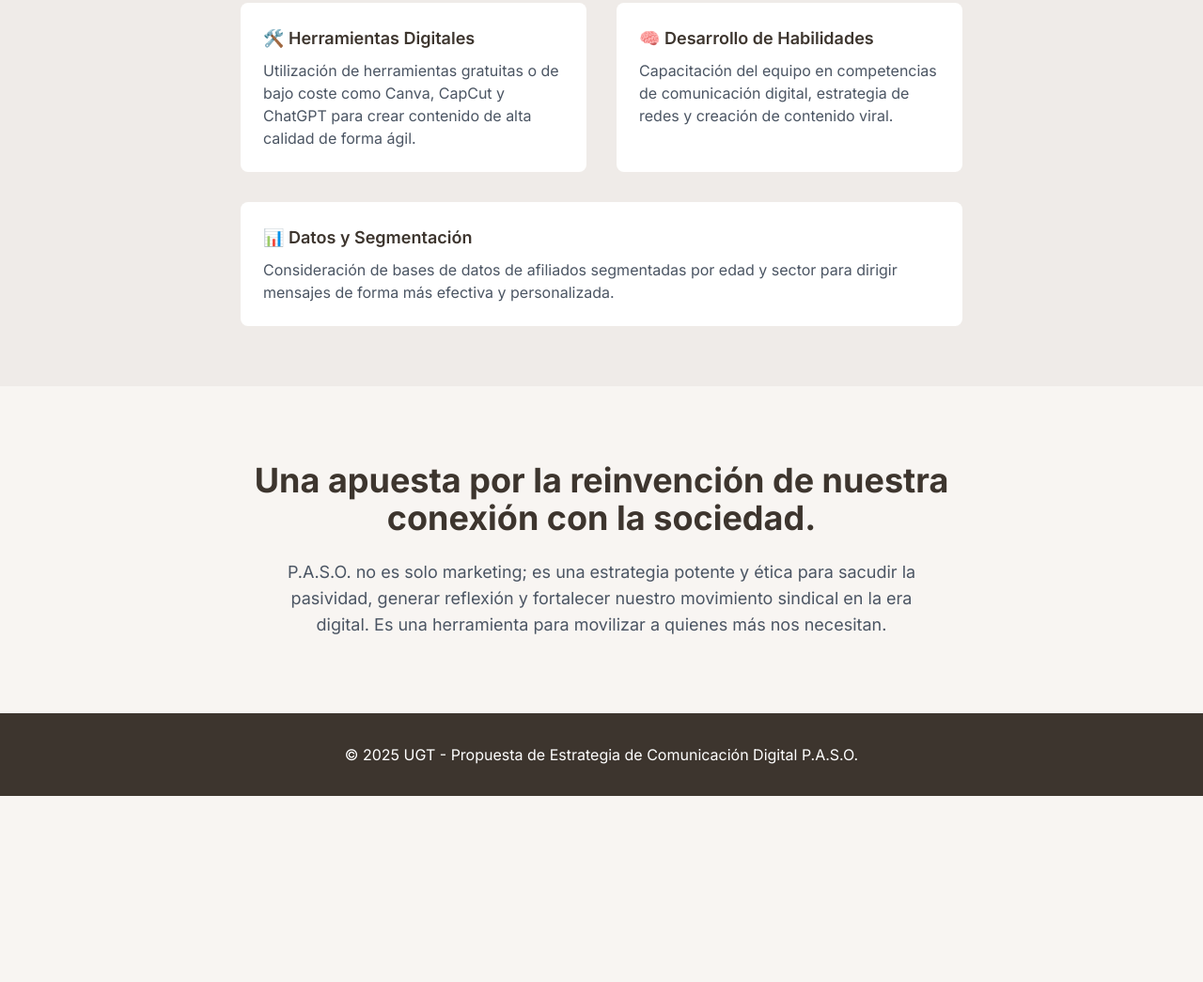
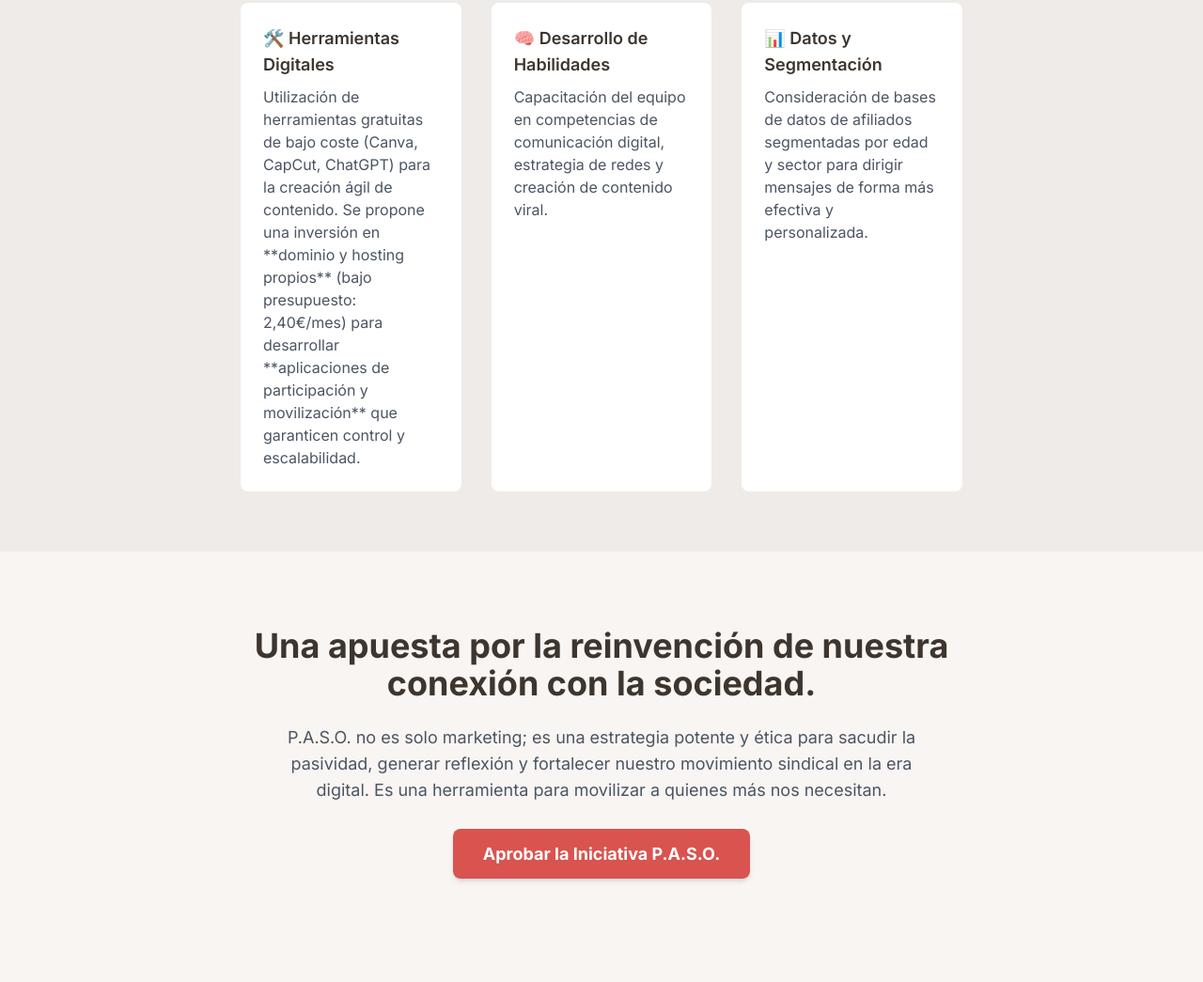
Before and after one commit to UGTSanidadSalamanca/PresentarPASO, a plain HTML site: page index.html in a window 1280 px wide. Shown: the part 3687-4732 px from the top of the page at 94% size. Before the commit the page ends 4534 px from the top, so only its background shows below. Drawn offline with nearby package versions, Linux system fonts and the light colour scheme.

Commit message:
Update index.html

```diff
--- a/index.html
+++ b/index.html
@@ -207,19 +207,31 @@
             <div class="container mx-auto px-6 text-center">
                 <h2 class="section-title">Inversión y Capacidades</h2>
                 <p class="section-subtitle mt-4 max-w-2xl mx-auto">Para garantizar el éxito, es fundamental invertir en las herramientas y habilidades adecuadas.</p>
-                <div class="mt-10 max-w-3xl mx-auto grid sm:grid-cols-2 gap-8 text-left">
+                <div class="mt-10 max-w-3xl mx-auto grid md:grid-cols-3 gap-8 text-left">
                     <div class="bg-white p-6 rounded-lg">
                         <h3 class="font-semibold text-lg mb-2">🛠️ Herramientas Digitales</h3>
-                        <p class="text-gray-600">Utilización de herramientas gratuitas o de bajo coste como Canva, CapCut y ChatGPT para crear contenido de alta calidad de forma ágil.</p>
+                        <p class="text-gray-600">Utilización de herramientas gratuitas de bajo coste (Canva, CapCut, ChatGPT) para la creación ágil de contenido. Se propone una inversión en **dominio y hosting propios** (bajo presupuesto: 2,40€/mes) para desarrollar **aplicaciones de participación y movilización** que garanticen control y escalabilidad.</p>
                     </div>
                     <div class="bg-white p-6 rounded-lg">
                         <h3 class="font-semibold text-lg mb-2">🧠 Desarrollo de Habilidades</h3>
                         <p class="text-gray-600">Capacitación del equipo en competencias de comunicación digital, estrategia de redes y creación de contenido viral.</p>
                     </div>
-                    <div class="bg-white p-6 rounded-lg sm:col-span-2">
+                    <div class="bg-white p-6 rounded-lg">
                         <h3 class="font-semibold text-lg mb-2">📊 Datos y Segmentación</h3>
                         <p class="text-gray-600">Consideración de bases de datos de afiliados segmentadas por edad y sector para dirigir mensajes de forma más efectiva y personalizada.</p>
                     </div>
+                </div>
+            </div>
+        </section>
+
+        <section id="conclusion" class="py-20">
+            <div class="container mx-auto px-6 text-center">
+                <h2 class="text-3xl md:text-4xl font-bold max-w-3xl mx-auto">Una apuesta por la reinvención de nuestra conexión con la sociedad.</h2>
+                <p class="mt-6 text-lg max-w-2xl mx-auto text-gray-600">
+                    P.A.S.O. no es solo marketing; es una estrategia potente y ética para sacudir la pasividad, generar reflexión y fortalecer nuestro movimiento sindical en la era digital. Es una herramienta para movilizar a quienes más nos necesitan.
+                </p>
+                <div class="mt-10">
+                    <a href="#" class="bg-[#D9534F] text-white font-bold py-4 px-8 rounded-lg text-lg hover:bg-opacity-90 transition-all shadow-md">Aprobar la Iniciativa P.A.S.O.</a>
                 </div>
             </div>
         </section>
```
